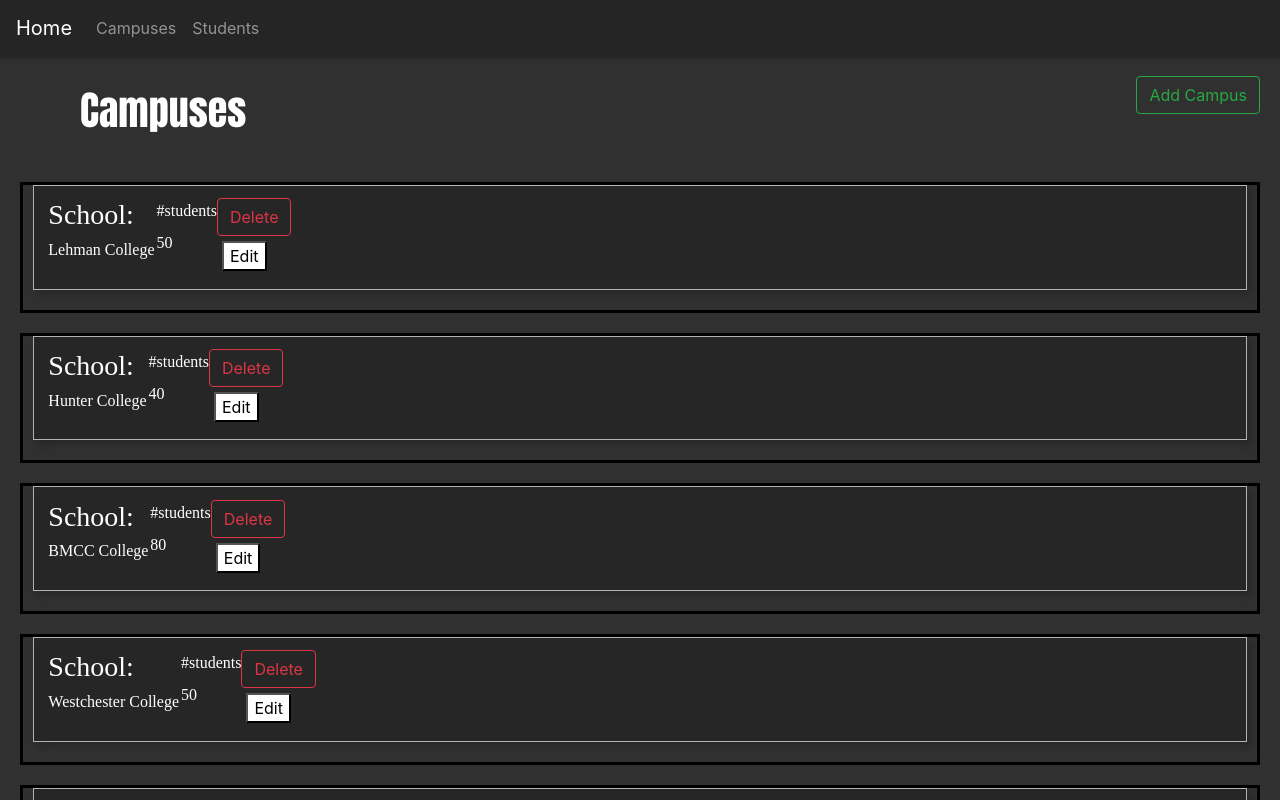
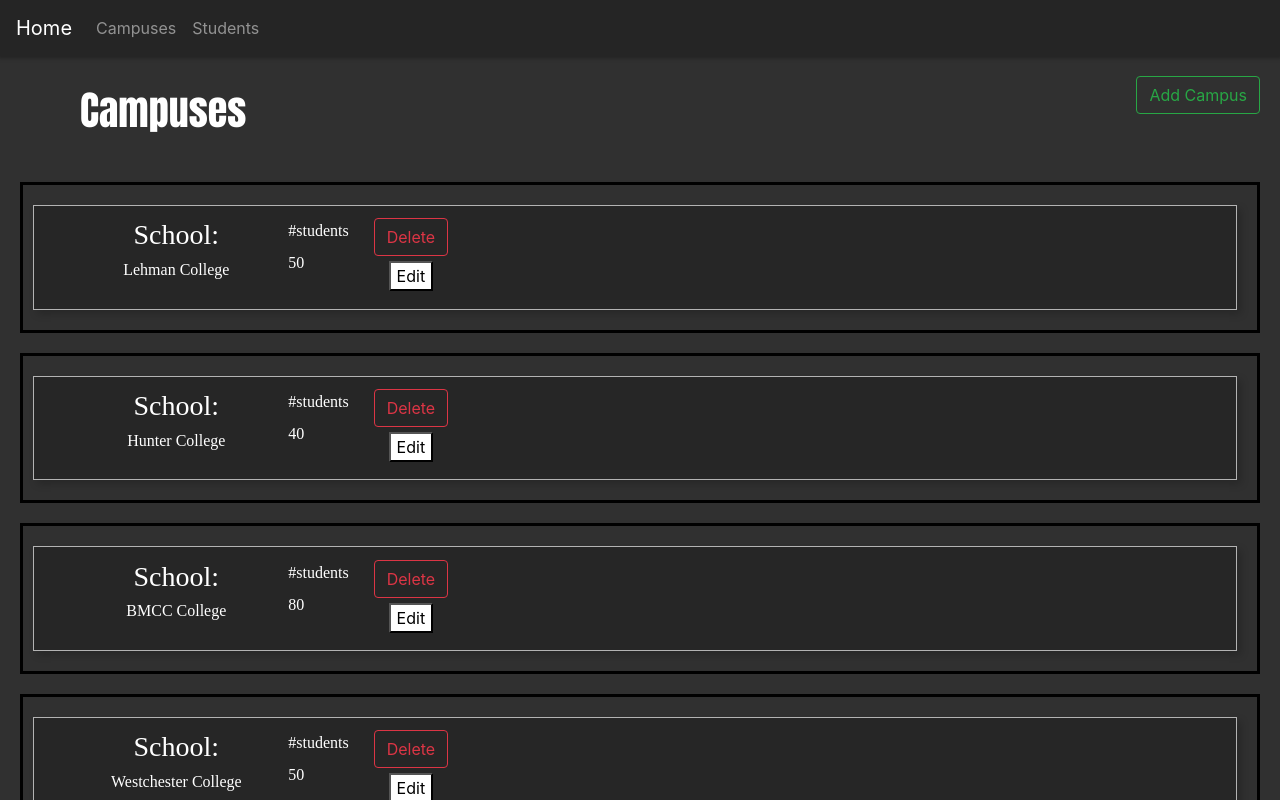
Before and after one commit to abiespinal04/ttp-project1, a React (Create React App) app in the folder FrontEnd/: page /campusListing in a window 1280 px wide. Shown: the top 800 px of the page. Built offline with nearby package versions, Linux system fonts and the light colour scheme.

Commit message:
finished working with both campus and student screens

```diff
--- a/FrontEnd/src/CSS/StudentCard.css
+++ b/FrontEnd/src/CSS/StudentCard.css
@@ -1,7 +1,7 @@
 #card {
   border: 1px solid rgb(179, 179, 179);
   background: rgba(37, 37, 37, 0.9);
-  margin: 0px 10px 20px 10px;
+  margin: 20px 20px 20px 10px;
   padding: 1%;
   display: flex;
   box-shadow: 4px 4px 8px 0px rgba(0, 0, 0, 0.2);
--- a/FrontEnd/src/components/ProfileCard.js
+++ b/FrontEnd/src/components/CampusCard.js
@@ -5,8 +5,9 @@
 import * as actions from "../store/actions";
 import "../CSS/StudentCard.css";
 import EditCampusBtn from "./EditCampusBtn";
+import "../CSS/StudentCard.css";
 
-class ProfileCard extends Component {
+class CampusCard extends Component {
   state = {};
 
   handleDelete = () => {
@@ -26,9 +27,9 @@
   render() {
     return (
       <div id="card">
-        <div>
-          <h3 style={{ fontFamily: "Futura", marginLeft: 2 }}>School:</h3>
-          <h6 style={{ fontFamily: "Papyrus", marginLeft: 2 }}>
+        <div  className="firstAndLastName">
+          <h3 style={{ fontFamily: "Futura", marginLeft: 20 }}>School:</h3>
+          <h6 style={{ fontFamily: "Papyrus", marginLeft: 20 }}>
             {this.props.campusName.title}
           </h6>
         </div>
@@ -40,7 +41,7 @@
             {this.props.campusName.studentCount}
           </p>
         </div>
-        <div>
+        <div className="buttons">
           <Delete handleDelete={this.handleDelete} />
           <EditCampusBtn
             index={this.props.index}
@@ -62,4 +63,4 @@
 export default connect(
   mapStateToProps,
   actions
-)(ProfileCard);
+)(CampusCard);
--- a/FrontEnd/src/components/Card.js
+++ b/FrontEnd/src/components/Card.js
@@ -3,7 +3,7 @@
 import Delete from './Delete';
 import Edit from './EditCampusBtn'
 import Campuses from '../screens/Campuses'
-import ProfileCard from './ProfileCard';
+
 import Axios from 'axios'
 import AddCampus from './AddCompusButton';
 
--- a/FrontEnd/src/components/EditStudentBtn.js
+++ b/FrontEnd/src/components/EditStudentBtn.js
@@ -10,13 +10,12 @@
       <Link
         to={{
           pathname: "/editStudentScreen",
-          state: props.studentName,
+          state: props.campusName,
           index: props.index
         }}
       >
         <button
           className="btn btn-outline-warning"
-          // onClick={handleEditStudent}
         >
           Edit
         </button>
--- a/FrontEnd/src/screens/Campuses.js
+++ b/FrontEnd/src/screens/Campuses.js
@@ -1,6 +1,6 @@
 import React, { Component } from 'react';
 import '../CSS/Campuses.css'
-import ProfileCard from '../components/ProfileCard';
+import CampusCard from '../components/CampusCard';
 import Delete from '../components/Delete';
 import Edit from '../components/EditCampusBtn';
 import AddCompus from '../components/AddCompusButton';
@@ -60,7 +60,7 @@
                         borderColor: "black"
                     }}
                 >
-                    <ProfileCard
+                    <CampusCard
                     handleDelete = {this.handleDelete}
                     index={index}
                     campusName={campus} />
--- a/FrontEnd/src/screens/EditCampusScreen.js
+++ b/FrontEnd/src/screens/EditCampusScreen.js
@@ -1,14 +1,17 @@
 import React, { Component } from 'react';
+import {Link} from 'react-router-dom'
+import {connect} from 'react-redux'
+import * as actions from '../store/actions'
 import Axios from 'axios'
 
 
 
 class EditHomeScreen extends Component {
     state = {
-        name:'',
-        location:'',
-        imageURL:'',
-        description:''
+        title:'',
+        studentCount:'',
+        // imageURL:'',
+        // description:''
      }
 
     handleEdit = () => {
@@ -16,23 +19,30 @@
 
     }
 
-    handleEditSubmit = async () =>{
-        // let editCampus = {...this.state}
-        // const {data} = await Axios.post()
+    handleEditSubmit =  () =>{
+        this.props.location.state.title = this.state.title
+        this.props.location.state.studentCount = this.state.studentCount
+       this.props.EditCampus(this.props.location.index,this.props.location.state)
+
 
     }
 
     render() {
         return (
             <div style={{display:'flex', flexDirection:'column', width:'50%'}}>
-                <input placeholder='Campus Name' onChange={(event)=> this.setState({name:event.target.value})}/>
-                <input placeholder='Location' onChange={(event)=> this.setState({location:event.target.value})}/>
-                <input placeholder='ImageURL' onChange={(event)=> this.setState({imageURL:event.target.value})}/>
-                <textarea placeholder='Description' onChange={(event)=> this.setState({description:event.target.value})}/>
-                <button style={{backgroundColor:'green'}}>Save Changes</button>
+                <input placeholder='Campus Name' onChange={(event)=> this.setState({title:event.target.value})}/>
+                <input placeholder='students count' onChange={(event)=> this.setState({studentCount:event.target.value})}/>
+                {/* <input placeholder='ImageURL' onChange={(event)=> this.setState({imageURL:event.target.value})}/>
+                <textarea placeholder='Description' onChange={(event)=> this.setState({description:event.target.value})}/> */}
+                <Link to="campusListing">
+                <button
+                style={{backgroundColor:'green'}}
+                onClick={this.handleEditSubmit}
+                >Save Changes</button>
+                </Link>
             </div>
          );
     }
 }
 
-export default EditHomeScreen;
+export default connect(null, actions)(EditHomeScreen);
--- a/FrontEnd/src/screens/EditStudentScreen.js
+++ b/FrontEnd/src/screens/EditStudentScreen.js
@@ -1,6 +1,7 @@
 import React, { Component } from 'react';
 import Axios from 'axios'
 import {connect} from 'react-redux';
+import {Link} from 'react-router-dom'
 import * as actions from '../store/actions'
 
 
@@ -33,10 +34,13 @@
                 <input placeholder='last name' onChange={(event)=> this.setState({lastName:event.target.value})}/>
                 {/* <input placeholder='ImageURL' onChange={(event)=> this.setState({imageURL:event.target.value})}/>
                 <textarea placeholder='Description' onChange={(event)=> this.setState({description:event.target.value})}/> */}
+
+                <Link to="students">
                 <button
                 style={{backgroundColor:'green'}}
                 onClick={this.handleEditSubmit}
                 >Save Changes</button>
+                </Link>
             </div>
          );
     }
--- a/FrontEnd/src/store/reducers/AddCampusReducer.js
+++ b/FrontEnd/src/store/reducers/AddCampusReducer.js
@@ -22,8 +22,8 @@
         }
         case EDIT_CAMPUS: {
             console.log("Inside EDIT_STUDENT REDUCER", action.payload)
-            state.campus[action.payload.index].firstName = action.payload.student.firstName
-            state.campus[action.payload.index].lastName = action.payload.student.lastName
+            state.campus[action.payload.index].title = action.payload.campus.title
+            state.campus[action.payload.index].studentCount = action.payload.campus.studentCount
             return state
         }
 
```
